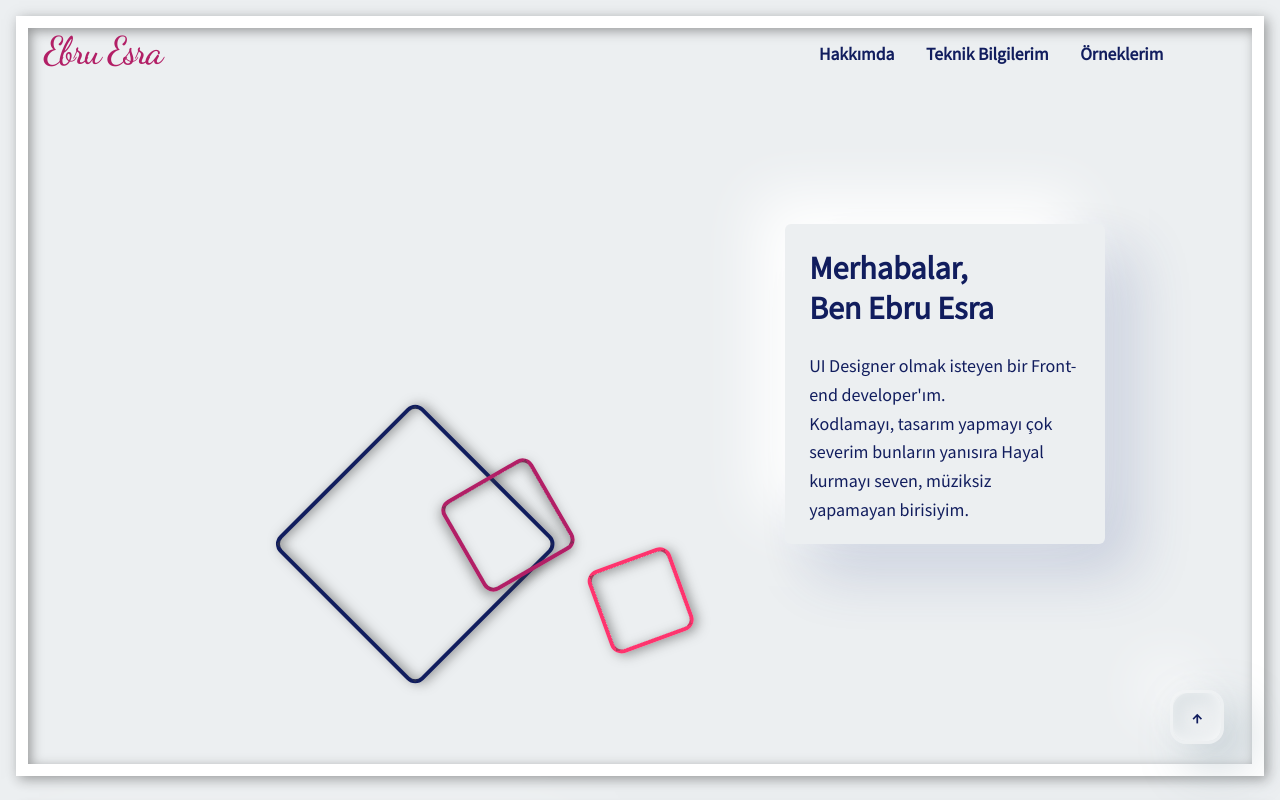
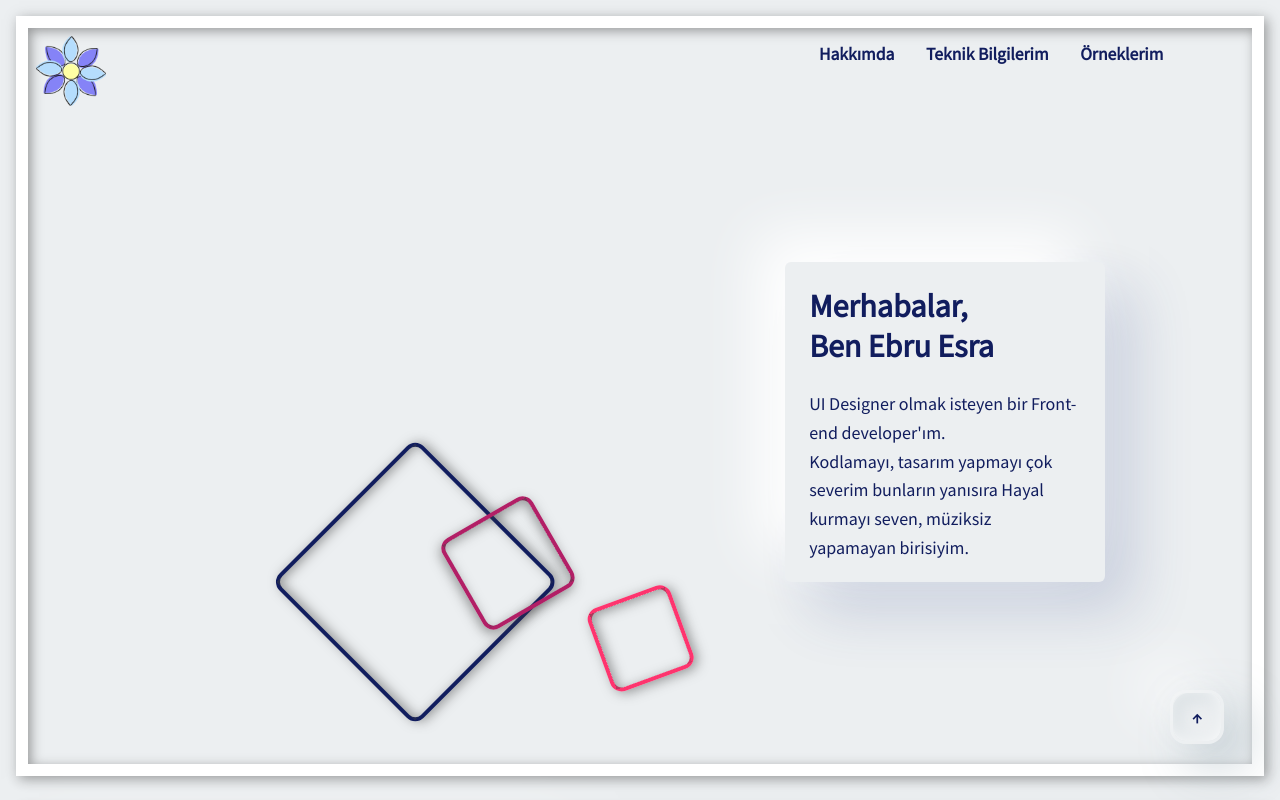
Before and after one commit to ebruesraustuner/Portfolio, a plain HTML site: page index.html in a window 1280 px wide. Drawn offline with Linux system fonts and the light colour scheme.

Commit message:
Added Logo
changed logo

```diff
--- a/index.html
+++ b/index.html
@@ -41,7 +41,10 @@
 
 									<img sizes="(min-width: 400px) 96vw, 100vw" srcset="/img/logo-small.png 480w,
 											/img/logo-medium.png 2600w" alt="Ebru Esra Üstüner">-->
-											<a href="#homepage">Ebru Esra</a>
+										<!-- 	<a href="#homepage">Ebru Esra</a>-->
+
+									<img src="img/flower-logo.png" width="70%" alt="Ebru Esra Üstüner">
+
 								</div>
 								<div class="links">
 									<div class="navbutton">
--- a/scss/layout/navbar.scss
+++ b/scss/layout/navbar.scss
@@ -5,7 +5,7 @@
     justify-content: space-between;
 
     >.logo {
-
+        padding: 8px;
         font-family: 'Dancing Script', cursive;
 
         a {
```
Also changed, not shown: css/main.css, img/flower-logo.png (added), img/flower-logo.svg (added), 1 other file.
